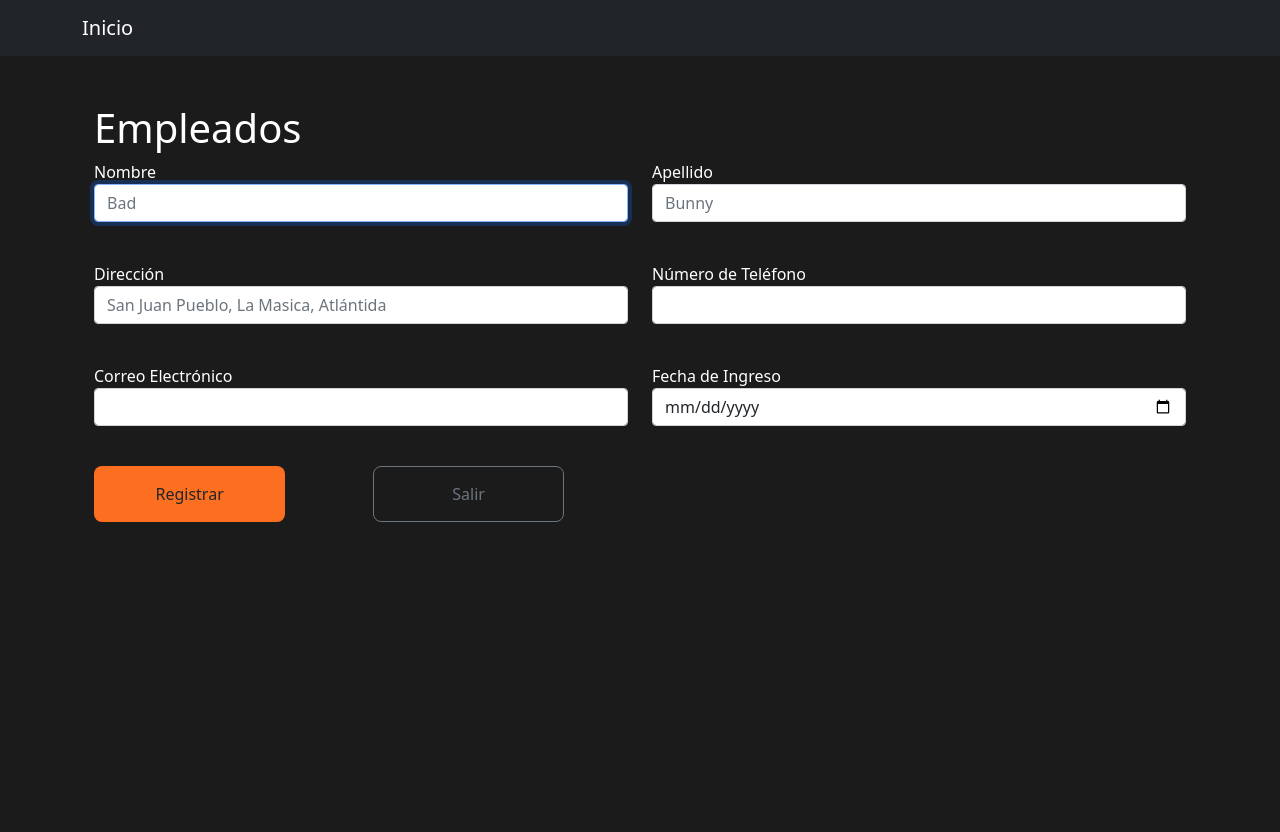
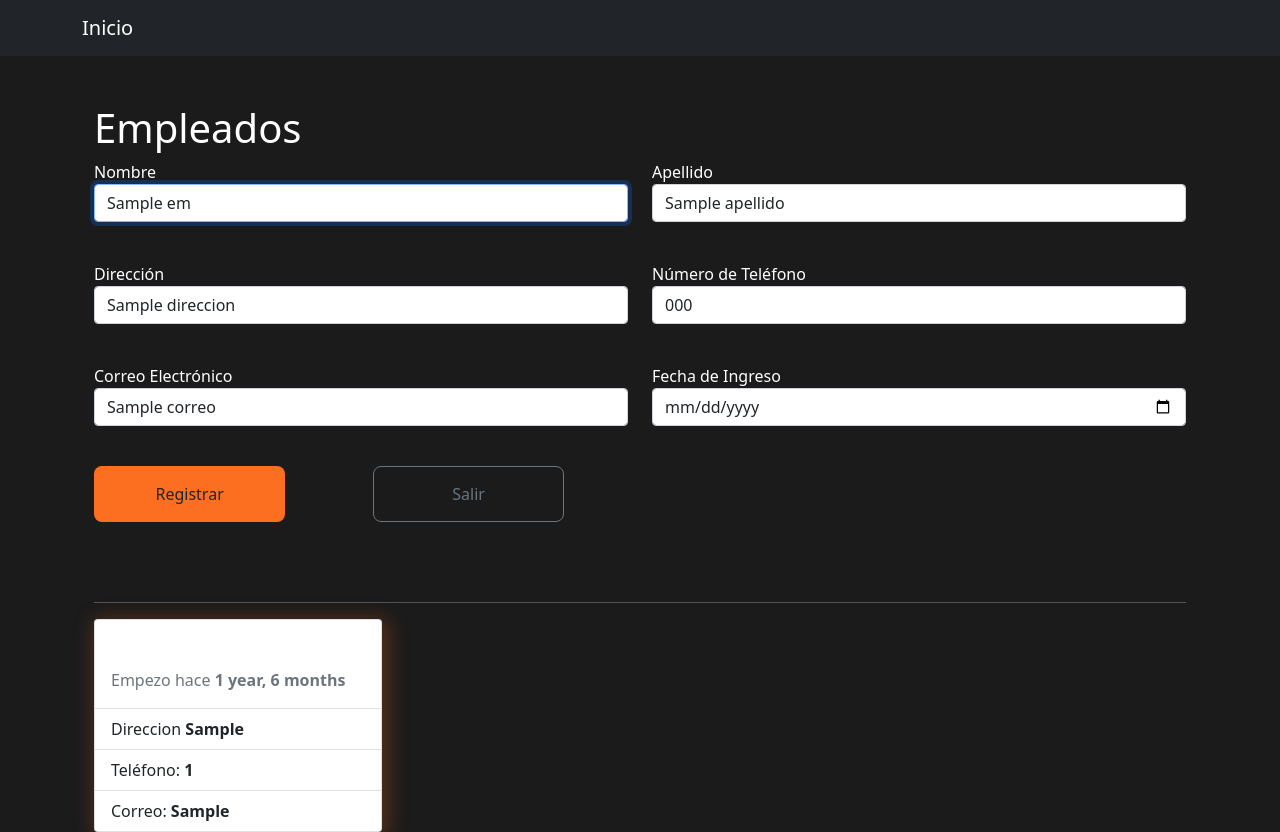
Before and after one commit to bertrandacia19/Inventario_Bodega, a Django app: template app_inventarioBodega/templates/bodega/empleado.html in a window 1280 px wide. Before the commit the page ends 522 px from the top, so only its background shows below. Run offline with Django 3.2, Linux system fonts and the light colour scheme; tables that the repository leaves empty hold one stand-in row (values such as "Sample post"); the template is opened without the code that fills it: values that come from a table or form of the project are taken from there, most other values are stand-ins (such as "Sample title", 1, 10 or a date in 2020).

Commit message:
plantilla empleados funcionalidad

```diff
--- a/app_inventarioBodega/templates/bodega/empleado.html
+++ b/app_inventarioBodega/templates/bodega/empleado.html
@@ -8,18 +8,19 @@ EmpleadosBodega
 {% block container %}
     <div class="container" style="color: #FFFFFF">
         <h1>Empleados</h1>
-        <form action="" method="post">
+        <form action="{% url 'empleado' %}" method="post">
+            {% csrf_token %}
             <div class="row mb-4">
                 <div class="col-6">
                     <div class="mb-3">
                         <label for="nombre" >Nombre</label>
-                        <input type="text" name="nombre" id="nombre" class="form-control" placeholder="Bad" required autofocus >
+                        <input type="text" value="{{ em.nombre }}" name="nombre" id="nombre" class="form-control" required placeholder="Bad" required autofocus >
                     </div>
                 </div>
                 <div class="col-6">
                     <div class="mb-3">
                         <label for="apellido" >Apellido</label>
-                        <input type="text" name="apellido" id="apellido" class="form-control" placeholder="Bunny">
+                        <input type="text" value="{{ em.apellido }}" name="apellido" id="apellido" class="form-control" required placeholder="Bunny">
                     </div>
                 </div>
             </div>
@@ -28,13 +29,13 @@ EmpleadosBodega
                 <div class="col-6">
                     <div class="mb-3">
                         <label for="direccion" >Dirección</label>
-                        <input type="text" name="direccion" id="direccion" class="form-control" placeholder="San Juan Pueblo, La Masica, Atlántida">
+                        <input type="text" value="{{ em.direccion }}" name="direccion" id="direccion" class="form-control" required placeholder="San Juan Pueblo, La Masica, Atlántida">
                     </div>
                 </div>
                 <div class="col-6">
                     <div class="mb-3">
                         <label for="telefono" >Número de Teléfono</label>
-                        <input type="text" name="telefono" id="telefono" class="form-control" placeholder="">
+                        <input type="text" value="{{ em.telefono }}" name="telefono" id="telefono" class="form-control" required placeholder="98503652">
                     </div>
                 </div>
             </div>
@@ -43,13 +44,13 @@ EmpleadosBodega
                 <div class="col-6">
                     <div class="mb-3">
                         <label for="correo" >Correo Electrónico</label>
-                        <input type="email" name="correo" id="correo" class="form-control" placeholder="">
+                        <input type="email" value="{{ em.correo }}" name="correo" id="correo" class="form-control" required placeholder="badbunnybaby@gmail.com">
                     </div>
                 </div>
                 <div class="col-6">
                     <div class="mb-3">
                         <label for="fechaIngreso" >Fecha de Ingreso</label>
-                        <input type="date" name="fechaIngreso" id="fechaIngreso" class="form-control" placeholder="">
+                        <input type="date" value="{{ em.fechaIngreso }}" name="fechaIngreso" id="fechaIngreso" class="form-control" required>
                     </div>
                 </div>
             </div>
@@ -66,6 +67,35 @@ EmpleadosBodega
                     </div>
                 </div>
             </div>
+            <br>
+            <hr>
+            {% if empleados %}
+                <div class="row">
+                    {% for emp in empleados %}
+                    <div class="col-3">
+                        <div class="card" style="width: 18rem; box-shadow: 3px 3px 20px 4px rgba(252,110,32,0.25);margin-right: 3px;">
+                            {% comment %} {% for e in emp.empleado.all %}
+                                <img data-bs-toggle="tooltip" title="{{ e.nombre }} {{ e.apellido }}" width="30%" src="..." alt="{{ e.nombre }}" />
+                            {% endfor %} {% endcomment %}
+                            <div class="card-body">
+                                <h5 class="card-title">{{ emp.nombre }}</h5>
+                                <p class="card-text text-secondary">
+                                    Empezo hace <strong>{{ emp.fechaIngreso | timesince }}</strong>
+                                </p>
+                            </div>
+                            <ul class="list-group list-group-flush">
+                                <li class="list-group-item">Direccion <strong>{{ emp.direccion }}</strong></li>
+                                <li class="list-group-item">Teléfono: <strong>{{ emp.telefono }}</strong></li>
+                                <li class="list-group-item">Correo: <strong>{{ emp.correo }} </strong></li>
+
+                            </ul>
+                        </div>
+                    </div>
+                    {% endfor %}
+                </div>
+            {% else %}
+            <div class="alert alert-danger">No hay empleados al momento</div>
+            {% endif %}
         </form>
     </div>
 {% endblock %}
--- a/global_templates/base.html
+++ b/global_templates/base.html
@@ -7,7 +7,7 @@
     <title>{% block title %}{% endblock %}</title>
     <link href="https://cdn.jsdelivr.net/npm/bootstrap@5.0.2/dist/css/bootstrap.min.css" rel="stylesheet" integrity="sha384-EVSTQN3/azprG1Anm3QDgpJLIm9Nao0Yz1ztcQTwFspd3yD65VohhpuuCOmLASjC" crossorigin="anonymous">
 </head>
-<body style="background-color: #1B1B1B">
+<body style="background-color: #1B1B1B; color: #FFFFFF;">
     <header>
         <nav class="navbar navbar-expand-lg navbar-dark bg-dark">
             <div class="container">
```
Also changed, not shown: db.sqlite3.
